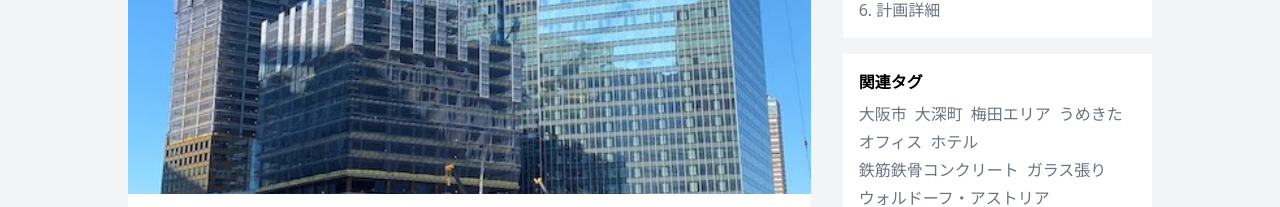
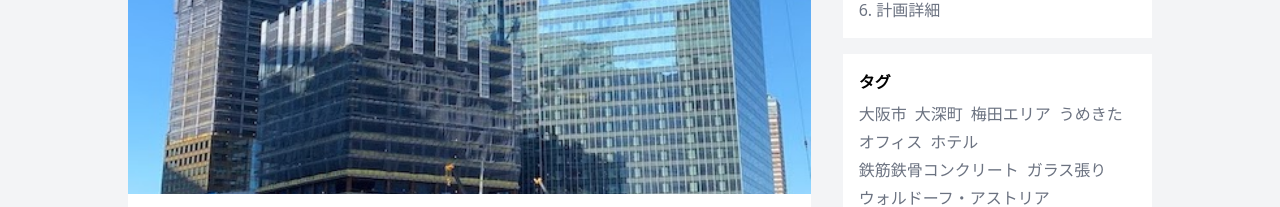
Before and after one commit to FNYukii/Skyline, a Next.js app: page /posts/1 in a window 1280 px wide. Shown: the part 294-501 px from the top of the page. Built offline with nearby package versions, Linux system fonts and the light colour scheme.

Commit message:
feat: 関連タグというテキストを、タグに変更

```diff
--- a/src/app/posts/[baseName]/page.tsx
+++ b/src/app/posts/[baseName]/page.tsx
@@ -40,7 +40,7 @@ export default function PostPage({ params }: { params: { baseName: string } }) {
 				<div className='sticky pt-8 top-0'>
 
 					<TableOfContentsSection content={post.content} />
-					<TagListSection label={'関連タグ'} tags={post.tags} className='mt-4' />
+					<TagListSection label="タグ" tags={post.tags} className='mt-4' />
 				</div>
 			</div>
 		</div>
```
